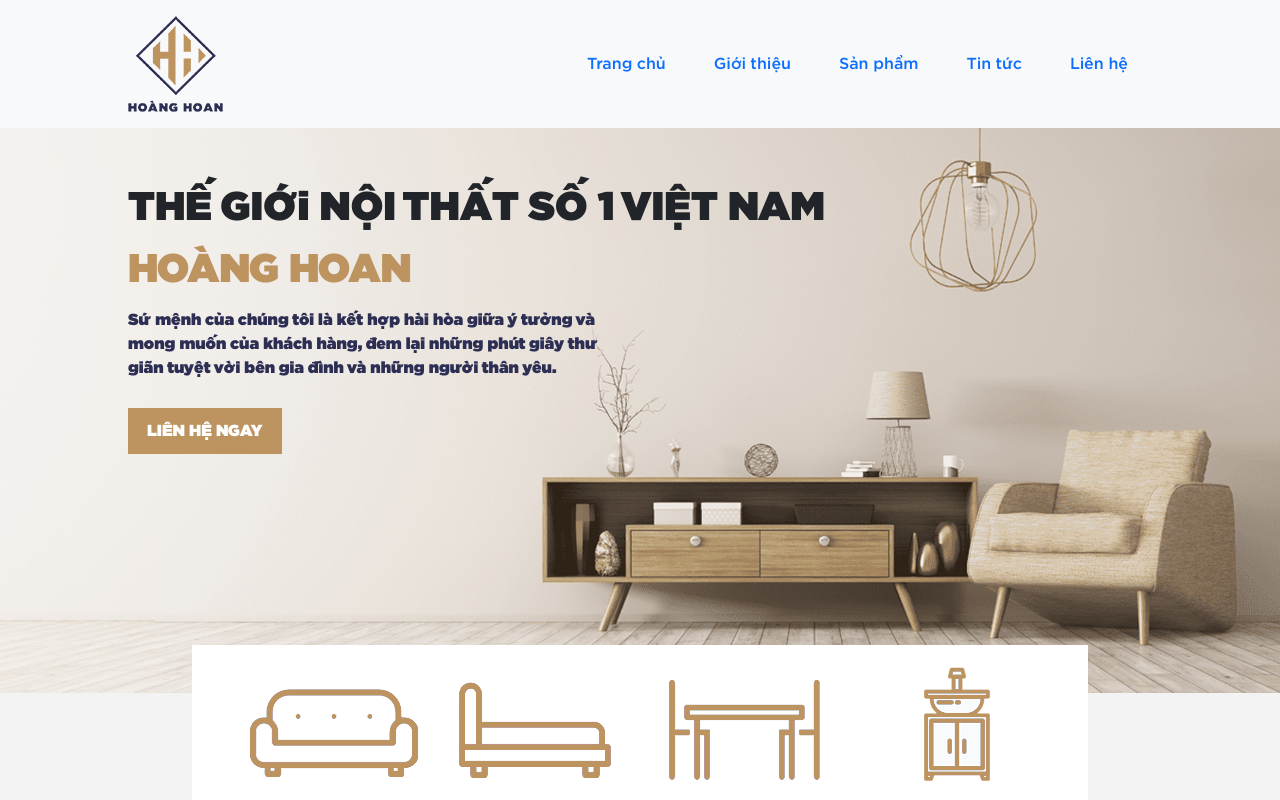
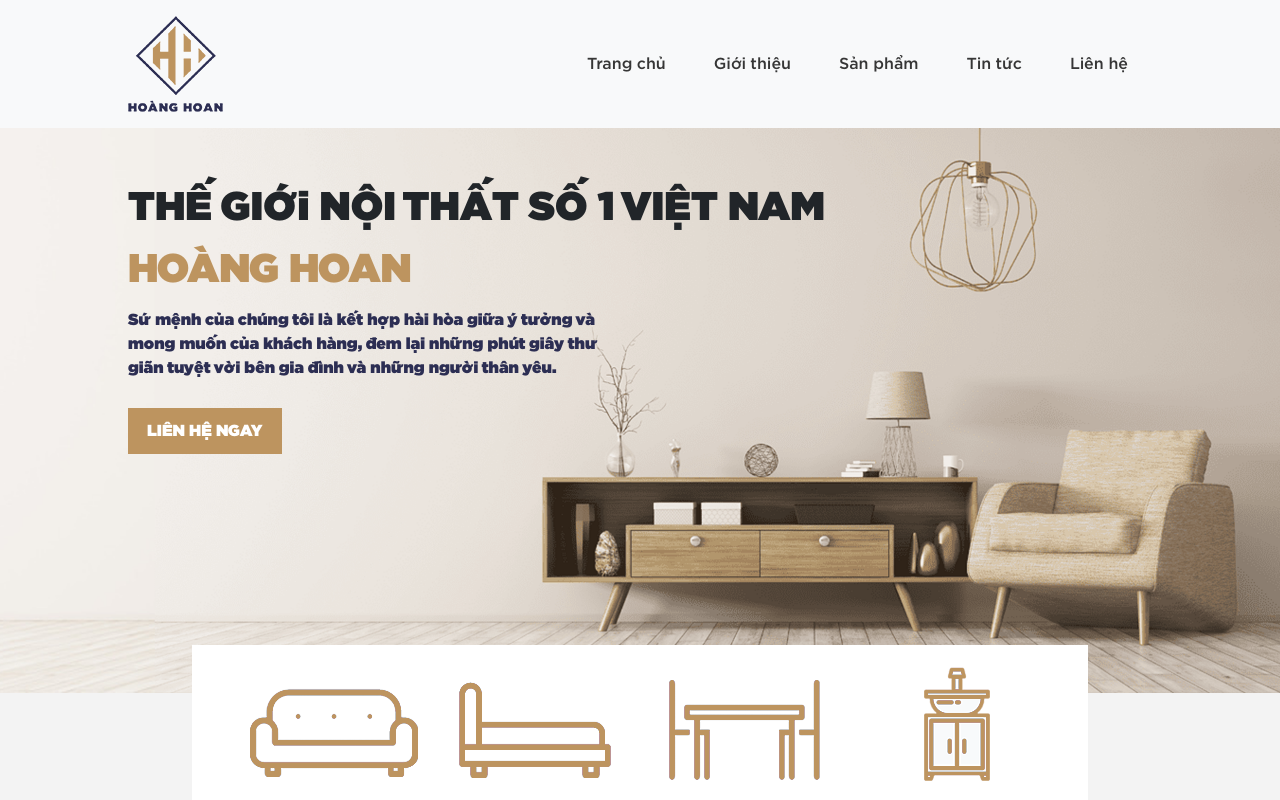
Before and after one commit to duyk04/DA_XuongMoc, a React (Create React App) app: page /home in a window 1280 px wide. Shown: the top 800 px of the page. Built offline with nearby package versions, Linux system fonts and the light colour scheme.

Commit message:
Update style.css

```diff
--- a/src/style.css
+++ b/src/style.css
@@ -1,5 +1,33 @@
+/* NavBar */
 .navbar {
     padding: 1rem 10%;
+}
+
+.navbar .navbar-item li {
+    position: relative;
+    font-family: Gotham-Medium, sans-serif;
+}
+
+.navbar .navbar-item li a {
+    color: #363636;
+}
+
+.navbar .navbar-item .nav-item::after {
+    content: "";
+    position: absolute;
+    bottom: -5px;
+    width: 0%;
+    right: 0;
+    height: 5px;
+    background: #bd945f;
+    transition: 0.3s linear;
+    z-index: 1;
+}
+
+.navbar .navbar-item .nav-item:hover::after {
+    width: 100%;
+    left: 0%;
+    /* background-color: green ; */
 }
 
 .box-container {
@@ -398,7 +426,7 @@ footer p {
 
 }
 
-footer p:hover{
+footer p:hover {
     color: #adadad;
     cursor: pointer;
 }
@@ -409,7 +437,7 @@ footer li:first-child p {
     position: relative;
 }
 
-footer li:first-child p::after{
+footer li:first-child p::after {
     content: "";
     position: absolute;
     bottom: -6px;
```
